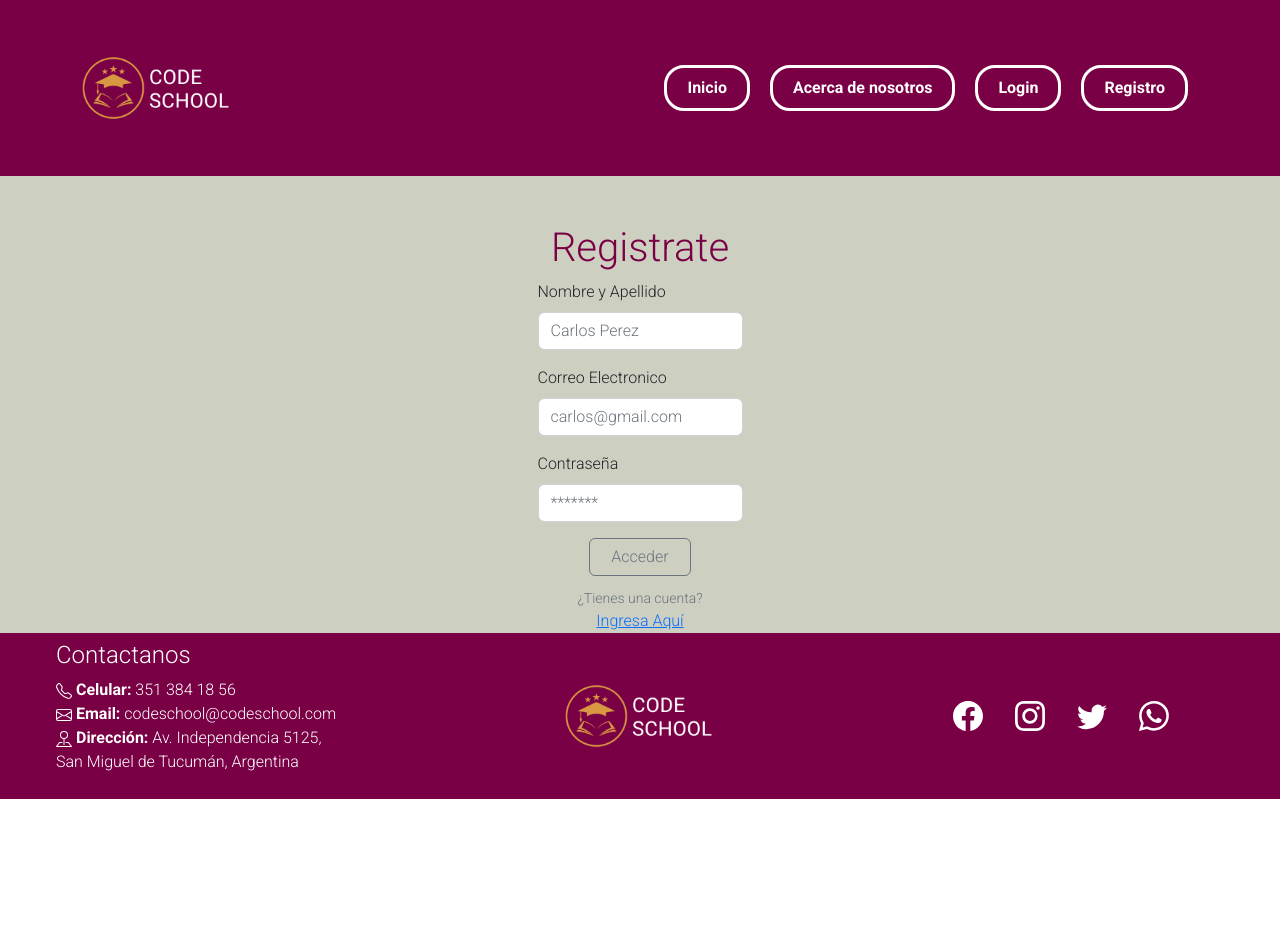
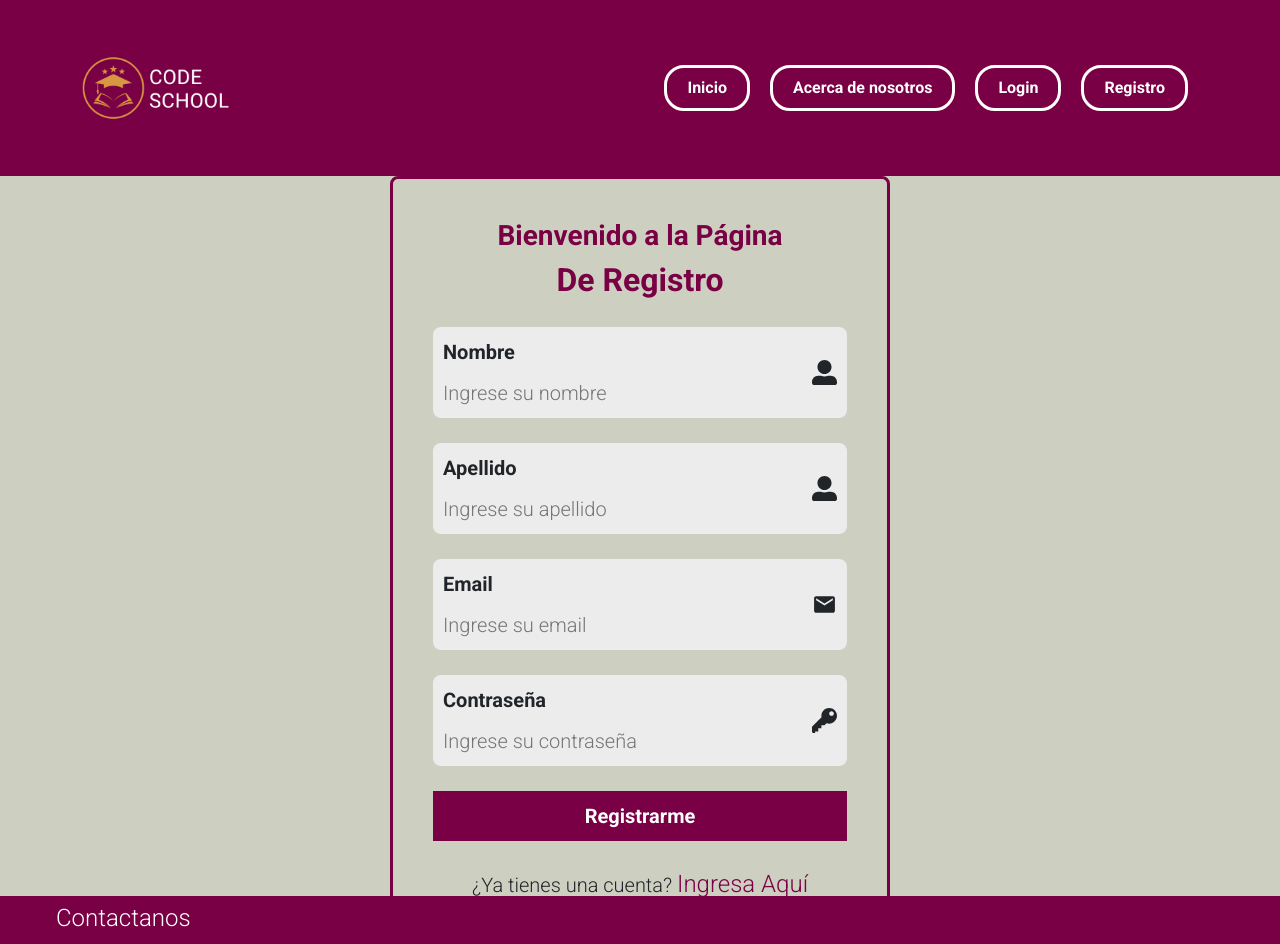
Before and after one commit to gsantolaya/school-project-frontend, a React (Create React App) app: page /register in a window 1280 px wide. Shown: the top 944 px of the page. Before the commit the page ends 800 px from the top, so only its background shows below. Built offline with nearby package versions, Linux system fonts and the light colour scheme.

Commit message:
Modified the styles of the register and login components

```diff
--- a/src/auth/pages/Auth.css
+++ b/src/auth/pages/Auth.css
@@ -1,7 +1,86 @@
-.title{
-    text-align: center;
-    color: #7A0045 ;
+*{
+    padding: 0;
+    margin: 0;
+    box-sizing: border-box;
+    outline: none
 }
+
 .containerAuth{
+    width: 100vw;
+    height: 90vh;
+    display: flex;
+    align-items: center;
+    justify-content: center;
     background-color: #CDCFC0 ;
 }
+
+.formContainer{
+    margin-top: 10px;
+    margin-bottom: 20px;
+    border: #7A0045 solid 3px;
+    border-radius: 8px;
+    min-width: 200px;
+    width: 60%;
+    max-width: 500px;
+    padding: 40px;
+    display: flex;
+    flex-direction: column;
+    justify-content: center;
+}
+
+@media (max-width: 820px) {
+    .formContainer {
+      width: 90%;
+      height: auto;
+    }
+  }
+
+form{
+    margin-top: 20px;
+    display: flex;
+    flex-direction: column;
+    gap: 25px;
+    }
+
+    .inputContainer{
+        display: flex;
+        justify-content: space-between;
+        align-items: center;
+        background-color: #ececec;
+        padding: 10px;
+        border-radius: 8px;
+    }
+
+
+.left{
+        display: flex;
+        flex-direction: column ;
+        gap: 3px;
+        width: 80%;
+  }
+
+button{
+    margin-top: 10px;
+    border: none;
+    width: 100%;
+    padding: 10px 0;
+    cursor: pointer;
+    font-weight: bold;
+    color: white;
+    background-color: #7A0045;
+    border-radius: 8px;
+    transition-duration: 1s;
+}
+
+button:hover{
+    background-color:#f05aaf;
+    color: white;
+
+}
+
+link{
+    cursor: pointer;
+    color: black;
+    text-decoration: none;
+
+}
--- a/src/auth/pages/LoginScreen.jsx
+++ b/src/auth/pages/LoginScreen.jsx
@@ -1,84 +1,126 @@
-
-import React, { useEffect } from 'react';
+import React, { useEffect } from "react";
 import { Link, useNavigate } from "react-router-dom";
 import { useForm } from "react-hook-form";
-import axios from 'axios';
-import Form from 'react-bootstrap/Form';
-import Button from 'react-bootstrap/Button';
-import "./Auth.css"
-import { tokenIsValid } from '../../utils/TokenIsValid';
+import axios from "axios";
+import Form from "react-bootstrap/Form";
+import "./Auth.css";
+import { tokenIsValid } from "../../utils/TokenIsValid";
+import { MdEmail } from "react-icons/md";
+import { ImKey } from "react-icons/im";
+
+
 
 export const LoginScreen = () => {
-  const navigate = useNavigate()
-  const { register, handleSubmit, formState: { errors } } = useForm();
+  const navigate = useNavigate();
+  const {
+    register,
+    handleSubmit,
+    formState: { errors },
+  } = useForm();
 
   const Submit = (data) => {
     console.log(data);
     axios
-      .post('http://localhost:8060/api/users/login', data)
+      .post("http://localhost:8060/api/users/login", data)
       .then((res) => {
         let value = res.data.token;
-        localStorage.setItem('token', value);
-        navigate('/home');
+        localStorage.setItem("token", value);
+        navigate("/home");
       })
       .catch((err) => console.log(err));
   };
 
   useEffect(() => {
     if (tokenIsValid()) {
-      navigate('/home');
+      navigate("/home");
     }
   }, [navigate]);
 
   return (
-    <div className='containerAuth'>
-      <div className="d-flex  justify-content-center align-items-center flex-column">
-        <h1 className="title mt-5" >Bienvenidos</h1>
-        <div  >
-          <Form onSubmit={handleSubmit(Submit)}>
-            <Form.Group className="mb-3 " controlId="formBasicEmail">
-              <Form.Label>Usuario</Form.Label>
-              <Form.Control
-                placeholder="Carlos Perez"
-                type="text"
+    <div className="containerAuth">
+      <div className="formContainer">
+        <h3
+          className="text-center fw-bolder fs-3"
+          style={{ color: " #7A0045" }}
+        >
+          Bienvenido a la Página{" "}
+        </h3>
+        <h2
+          className="text-center fw-bolder fs-2"
+          style={{ color: " #7A0045" }}
+        >
+          De Registro
+        </h2>
+        <Form onSubmit={handleSubmit(Submit)}>
+          <Form.Group className="inputContainer" controlId="formBasicEmail">
+            <div className="left">
+              <Form.Label className="fs-5 fw-bold">Email</Form.Label>
+              <input
+                className="fs-5 border-0 "
+                style={{ color: "#2f2f2f", background: "inherit" }}
+                type="email"
+                placeholder="Ingrese su email"
                 id="email"
                 name="email"
                 {...register("email", { required: true })}
               />
-              {errors?.user && <span className="text-danger">Este campo es requerido</span>}
-            </Form.Group>
-            <Form.Group className="mb-3" controlId="formBasicPassword">
-              <Form.Label >Contraseña</Form.Label>
-              <Form.Control
-                placeholder="Contraseña"
+              {errors?.email && (
+                <span className="text-danger">Este campo es requerido</span>
+              )}
+            </div>
+            <MdEmail size={25}/>
+
+          </Form.Group>
+
+          <Form.Group className=" inputContainer" controlId="formBasicPassword">
+            <div className="left">
+              <Form.Label className="fs-5 fw-bold">Contraseña</Form.Label>
+              <input
+                className="fs-5  border-0 "
+                style={{ color: "#2f2f2f", background: "inherit" }}
                 type="password"
+                placeholder="Ingrese su contraseña"
                 id="password"
                 name="password"
-                {...register("password", { required: true, pattern: /^(?=.*[a-z])(?=.*[A-Z])(?=.*\d)[a-zA-Z\d]{6,}$/ })}
+                {...register("password", {
+                  required: true,
+                  pattern: /^(?=.*[a-z])(?=.*[A-Z])(?=.*\d)[a-zA-Z\d]{6,}$/,
+                })}
               />
-              {errors?.password && <span className="text-danger">Este campo es requerido. </span>}
-              {errors?.password && errors.password.type === "pattern" && <span className="text-danger">La contraseña debe tener al menos 6 caracteres, una mayuscula y un numero</span>}
-            </Form.Group>
-            <div className="flex-column d-flex align-items-center m-5" >
-              <Form.Text>
-                ¿No tienes cuenta?
-              </Form.Text>
-              <Link to={"/register"} >Registrate Aquí</Link>
+              {errors?.password && (
+                <span className="text-danger">Este campo es requerido. </span>
+              )}
+              {errors?.password && errors.password.type === "pattern" && (
+                <span className="text-danger">
+                  La contraseña debe tener al menos 6 caracteres, una mayuscula
+                  y un numero
+                </span>
+              )}
             </div>
-            <div className="justify-content-center  d-flex">
-              <Button variant="outline-secondary" type="submit" className="w-50" >
-                Acceder
-              </Button>
-            </div>
-          </Form>
-          <div className="flex-column d-flex align-items-center mt-2" >
-            <Form.Text>
-              ¿No tienes cuenta?
-            </Form.Text>
-            <Link to={"/register"} >Registrate Aquí</Link>
-          </div>
-        </div>
+            <ImKey size={25}/>
+
+          </Form.Group>
+
+          <button className="fs-5" type="submit">
+            Registrarme
+          </button>
+          <p className="text-center fs-5">
+            ¿Aún No tienes una Cuenta?{" "}
+            <Link
+              className="fs-4"
+              to={"/register"}
+              style={{
+                textDecoration: "none",
+                color: " #7A0045",
+                cursor: "pointer",
+              }}
+            >
+              Registrate!
+            </Link>
+          </p>
+        </Form>
       </div>
     </div>
-  )
-}
+
+  );
+};
--- a/src/auth/pages/RegisterScreen.jsx
+++ b/src/auth/pages/RegisterScreen.jsx
@@ -1,79 +1,134 @@
 import React from "react";
-import Button from 'react-bootstrap/Button';
-import Form from 'react-bootstrap/Form';
+import Form from "react-bootstrap/Form";
 import { useForm } from "react-hook-form";
 import { Link, useNavigate } from "react-router-dom";
-import "./Auth.css"
+import "./Auth.css";
+import { FaUserAlt } from "react-icons/fa";
+import { MdEmail } from "react-icons/md";
+import { ImKey } from "react-icons/im";
 
 
 export const RegisterScreen = () => {
-  const navigate = useNavigate()
-  const { register, handleSubmit, formState: { errors } } = useForm();
-  const Submit = data => {
-    navigate("/home")
-    console.log(data)};
+  const navigate = useNavigate();
+  const {
+    register,
+    handleSubmit,
+    formState: { errors },
+  } = useForm();
+
+  const Submit = (data) => {
+    console.log(data);
+  };
+
 
   return (
-    <div className="containerAuth d-flex  justify-content-center align-items-center flex-column pt-5">
-      <h1 className="title" >Registrate</h1>
-    <div  >
-
+    <div className="containerAuth">
+      <div className="formContainer m-auto">
+        <h3
+          className="text-center fw-bolder fs-3"
+          style={{ color: " #7A0045" }}
+        >
+          Bienvenido a la Página{" "}
+        </h3>
+        <h2
+          className="text-center fw-bolder fs-2"
+          style={{ color: " #7A0045" }}
+        >
+          De Registro
+        </h2>
         <Form onSubmit={handleSubmit(Submit)}>
-     <Form.Group className="mb-3 "  controlId="formBasicEmail">
-        <Form.Label>Nombre y Apellido</Form.Label>
-        <Form.Control
-         placeholder="Carlos Perez"
+          <Form.Group className="inputContainer" controlId="formBasicEmail">
+            <div className="left">
+              <Form.Label className="fs-5 fw-bold">Nombre</Form.Label>
+              <input
+                className="fs-5  border-0 "
+                style={{ color: "#2f2f2f", background: "inherit" }}
                 type="text"
-        id="user"
-        name="user"
-        {...register("user",{ required: true })}
+                placeholder="Ingrese su nombre"
+                id="firstName"
+                name="fistName"
+                {...register("fistName",{ required: true })}
               />
-          {errors?.user && <span className="text-danger">Este campo es requerido</span>}
-      </Form.Group>
-
-      <Form.Group className="mb-3 "  controlId="formBasicEmail">
-        <Form.Label>Correo Electronico</Form.Label>
-        <Form.Control
-          placeholder="carlos@gmail.com"
-        type="email"
-        id="email"
-        name="email"
-        {...register("email",{ required: true })}/>
-        {errors?.email && <span className="text-danger">Este campo es requerido</span>}
+              {errors?.fistName && <span className="text-danger">Este campo es requerido</span>}
+            </div>
+           <FaUserAlt size={25} />
 
           </Form.Group>
 
-      <Form.Group className="mb-3" controlId="formBasicPassword">
-        <Form.Label >Contraseña</Form.Label>
-        <Form.Control
-         placeholder="*******"
+          <Form.Group className="inputContainer" controlId="formBasicEmail">
+            <div className="left">
+              <Form.Label className="fs-5 fw-bold">Apellido</Form.Label>
+              <input
+                className="fs-5  border-0 "
+                style={{ color: "#2f2f2f", background: "inherit" }}
+                type="text"
+                placeholder="Ingrese su apellido"
+                id="lastName"
+                name="lastName"
+                {...register("lastName",{ required: true })}
+              />
+                  {errors?.lastName && <span className="text-danger">Este campo es requerido</span>}
+            </div>
+            <FaUserAlt size={25}/>
+          </Form.Group>
+
+          <Form.Group className="inputContainer" controlId="formBasicEmail">
+            <div className="left">
+              <Form.Label className="fs-5 fw-bold">Email</Form.Label>
+              <input
+                className="fs-5 border-0 "
+                style={{ color: "#2f2f2f", background: "inherit" }}
+                type="email"
+                placeholder="Ingrese su email"
+                id="email"
+                name="email"
+                {...register("email",{ required: true })}
+              />
+              {errors?.email && <span className="text-danger">Este campo es requerido</span>}
+            </div>
+            <MdEmail size={25}/>
+          </Form.Group>
+
+          <Form.Group className=" inputContainer" controlId="formBasicPassword">
+            <div className="left">
+              <Form.Label className="fs-5 fw-bold">Contraseña</Form.Label>
+              <input
+                className="fs-5  border-0 "
+                style={{ color: "#2f2f2f", background: "inherit" }}
                 type="password"
+                placeholder="Ingrese su contraseña"
                 id="password"
                 name="password"
                 {...register("password",{ required: true , pattern: /^(?=.*[a-z])(?=.*[A-Z])(?=.*\d)[a-zA-Z\d]{6,}$/})}
               />
               {errors?.password && <span className="text-danger">Este campo es requerido. </span>}
            {errors?.password && errors.password.type === "pattern" && <span className="text-danger">La contraseña debe tener al menos 6 caracteres, una mayuscula y un numero</span>}
+            </div>
+            <ImKey size={25}/>
+
           </Form.Group>
 
+          <button className="fs-5" type="submit">
+            Registrarme
+          </button>
+          <p className="text-center fs-5">
+            ¿Ya tienes una cuenta?{" "}
+            <Link
+              className="fs-4"
+              to={"/login"}
+              style={{
+                textDecoration: "none",
+                color: " #7A0045",
+                cursor: "pointer",
+              }}
+            >
+              Ingresa Aquí
+            </Link>
+          </p>
+        </Form>
+      </div>
+    </div>
 
 
-      <div className="justify-content-center  d-flex">
-      <Button variant="outline-secondary" type="submit" className="w-50" >
-        Acceder
-      </Button>
-      </div>
-
-    </Form>
-<div className="flex-column d-flex align-items-center mt-2" >
-    <Form.Text>
-    ¿Tienes una cuenta?
-      </Form.Text>
-
-<Link  to={"/login"} >Ingresa Aquí</Link>
-</div>
-
-    </div>
-    </div>
-  )
-}
+  );
+};
--- a/src/home/components/NavbarMenu.jsx
+++ b/src/home/components/NavbarMenu.jsx
@@ -22,8 +22,8 @@ export function NavbarMenu() {
             <Nav.Link className="navSideLinks" href="/users">Usuarios</Nav.Link>
             <Nav.Link className="logOut" href="/home">Cerrar Sesión</Nav.Link>
             <Nav.Link className="navLinks" href="aboutUs">Acerca de nosotros</Nav.Link>
-            <Nav.Link className="navLinks" href="login">Login</Nav.Link>
-            <Nav.Link className="navLinks" href="register">Registro</Nav.Link>
+            <Nav.Link className="navLinks" href="/login">Login</Nav.Link>
+            <Nav.Link className="navLinks" href="/register">Registro</Nav.Link>
           </Nav>
 
         </Navbar.Collapse>
```
Lines whose indentation alone changed are shown as unchanged.
